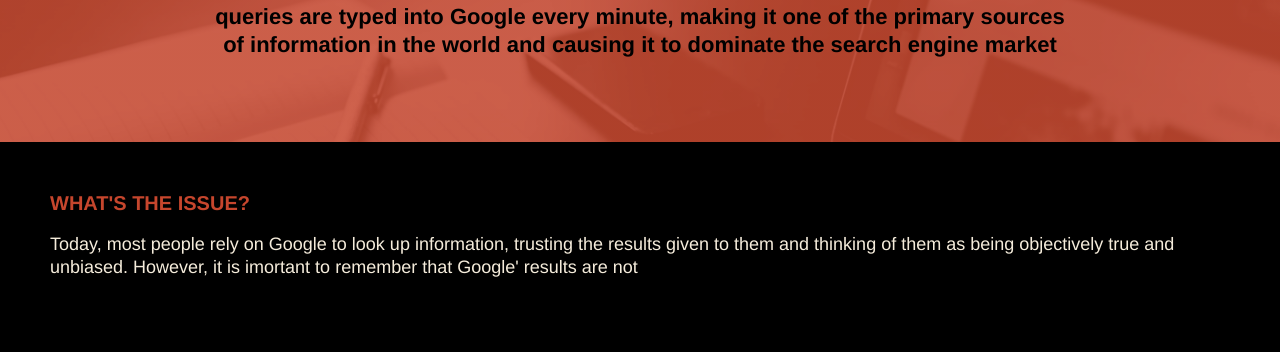
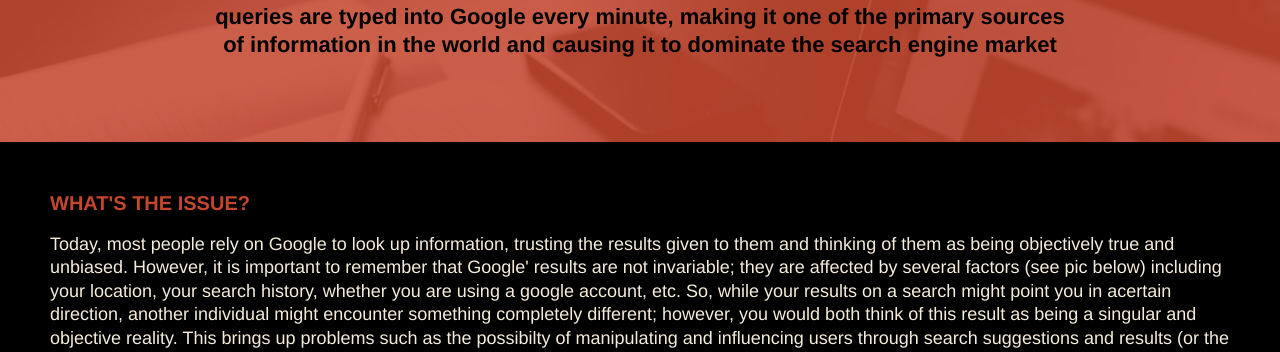
Before and after one commit to alysshah/final, a plain HTML site: page google.html in a window 1280 px wide. Shown: the part 443-795 px from the top of the page. Drawn offline with Linux system fonts and the light colour scheme.

Commit message:
finished google page

```diff
--- a/google.html
+++ b/google.html
@@ -36,7 +36,7 @@
 
       <div class="section">
         <div class="section-title">WHAT'S THE ISSUE?</div>
-        <p>Today, most people rely on Google to look up information, trusting the results given to them and thinking of them as being objectively true and unbiased. However, it is imortant to remember that Google' results are not </p>
+        <p>Today, most people rely on Google to look up information, trusting the results given to them and thinking of them as being objectively true and unbiased. However, it is important to remember that Google' results are not invariable; they are affected by several factors (see pic below) including your location, your search history, whether you are using a google account, etc. So, while your results on a search might point you in acertain direction, another individual might encounter something completely different; however, you would both think of this result as being a singular and objective reality. This brings up problems such as the possibilty of manipulating and influencing users through search suggestions and results (or the potential to do so) as well as bias within search engines. Additionally, some of the results that Google offers are paid advertisements. While only trying to faciliate a user's pursuit of information by trying to figure out what they'd want to click on, the algorithm creates something much riskier. Search engines are almost always automatically considered to be dependable and to only offer nonparisan -- or atleast unprejudiced -- results, but, as they do not show everybody the same thing, this can be brought into question. With over 92% of the search market share today, Google holds an especially big responsibility.</p>
         <br>
         <br>
       </div>
```
